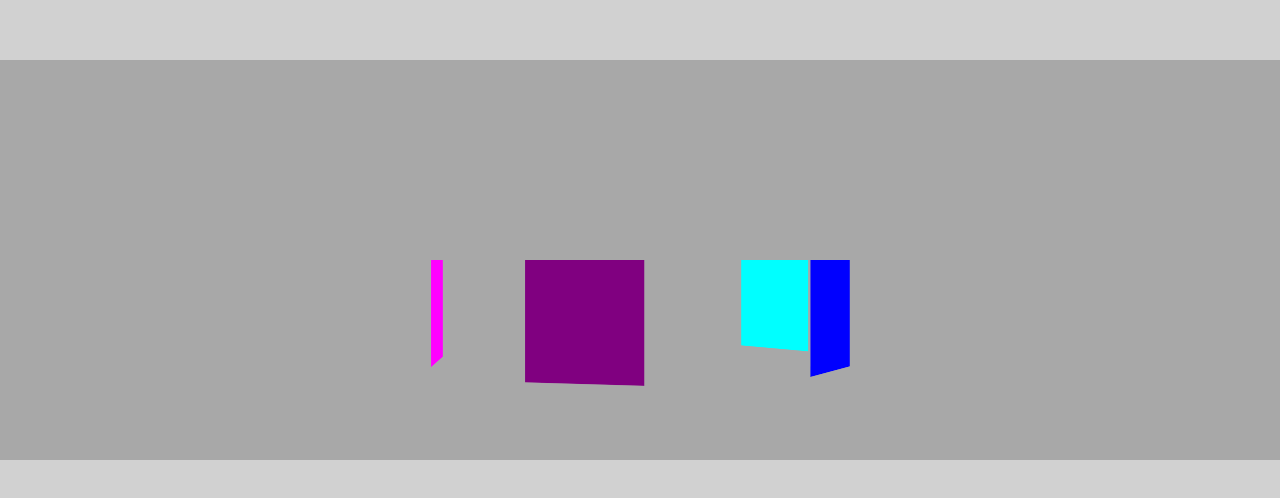
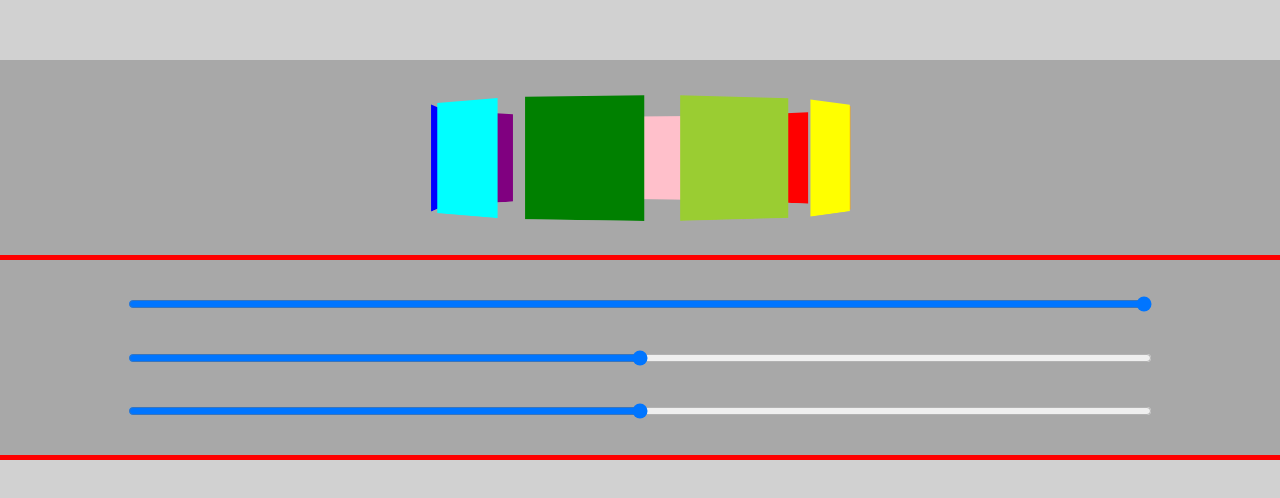
Before and after one commit to wystler/css-animated-carousel, a React (Create React App) app: page / in a window 1280 px wide. Shown: the part 140-638 px from the top of the page. Built offline with nearby package versions, Linux system fonts and the light colour scheme.

Commit message:
add range input to change number of slides in carousel

```diff
--- a/src/Carousel.jsx
+++ b/src/Carousel.jsx
@@ -1,14 +1,16 @@
+import { useEffect, useState } from "react"
 import { Slide } from "./Slide.jsx"
 
 export const Carousel = () => {
 
     const rotationTime = 5
-    const numberOfSlides = 5
+    const [numberOfSlides, setNumberOfSlides] = useState(10)
 
     return (
         <div className="container">
+
             <div className="carousel">
-                {Array(5).fill().map((slide, index) => {
+                {Array(+numberOfSlides).fill().map((slide, index) => {
                     return <Slide
                         index={index}
                         rotationTime={rotationTime}
@@ -16,6 +18,22 @@ export const Carousel = () => {
                         />
                 })}
             </div>
+
+            <div className="inputs">
+                <input
+                    className="inputRange numberOfSlides"
+                    type="range"
+                    min="2"
+                    max="10"
+                    value={numberOfSlides}
+                    onChange={(event) => {
+                        setNumberOfSlides(event.target.value)
+                    }}
+                ></input>
+                <input className="inputRange" type="range"></input>
+                <input className="inputRange" type="range"></input>
+            </div>
+
         </div>
     )
 }
--- a/src/Slide.jsx
+++ b/src/Slide.jsx
@@ -6,9 +6,10 @@ export const Slide = (props) => {
     const [count, setCount] = useState(1)
     const slides = ["red", "orange", "yellow", "yellowgreen", "green", "cyan", "blue", "purple", "magenta", "pink"]     //10
 
-    const animationDelay = -rotationTime+index+0.05
+    const animationDelay = -rotationTime+index*(rotationTime/numberOfSlides)+0.05
     //  -rotationtime fills the carousel before render,
     //  index selects the next slide,
+    //  rotationTime/numberOfSlides sets the space between slides
     //  0.05 prevents the first and last slide swapping position in the carousel
 
     return (
--- a/src/css/App.css
+++ b/src/css/App.css
@@ -11,7 +11,8 @@
     width:100%;
     height:50%;
     display:flex;
-    justify-content: center;
+    flex-direction: column;
+    justify-content: space-between;
     align-items:center;
     position:absolute;
     background-color:rgb(168, 168, 168);
@@ -22,10 +23,23 @@
     height:50%;
     display:flex;
     justify-content: center;
-    align-items:flex-end;
-    position:absolute;
+    align-items:center;
     perspective: 1000px;
     transform-style: preserve-3d;
+}
+
+.inputs {
+    width:100%;
+    height:50%;
+    display:flex;
+    flex-direction: column;
+    justify-content: space-evenly;
+    align-items: center;
+    border:5px solid red;
+}
+
+.inputRange {
+    width:80%;
 }
 
 .slide {
```
